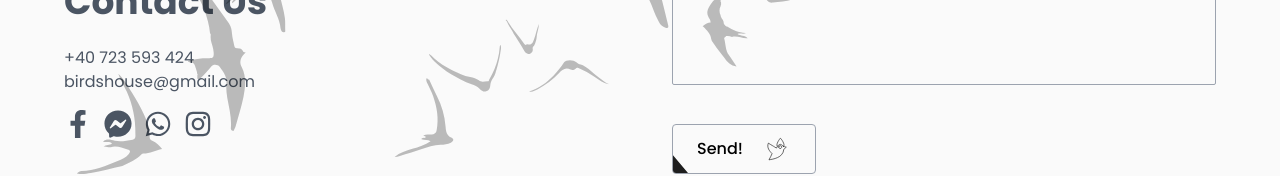
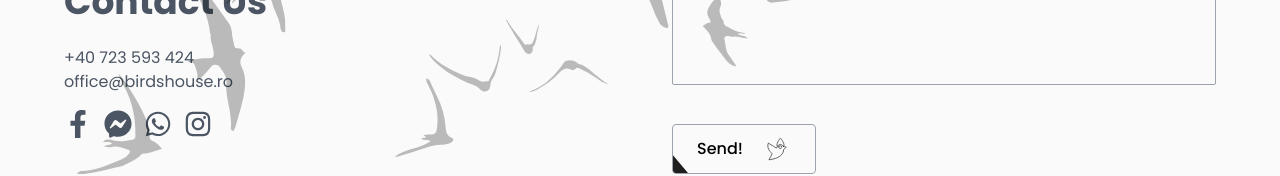
Before and after one commit to airdgo/birds-house, a Next.js app: page /contact in a window 1280 px wide. Shown: the part 450-626 px from the top of the page. Built offline with nearby package versions, Linux system fonts and the light colour scheme.

Commit message:
refactor: change the email address

```diff
--- a/src/pages/contact.js
+++ b/src/pages/contact.js
@@ -18,7 +18,7 @@ export default function Contact() {
 					<div>
 						<h1 className="mb-6 text-3xl font-bold md:text-4xl w-max">
 							<a
-								href="http://maps.google.com/?q=Birds House Parang Romania"
+								href="http://maps.google.com/?q=Birds+House+Parang+Romania"
 								target="_blank"
 								rel="noreferrer"
 							>
@@ -29,7 +29,7 @@ export default function Contact() {
 
 						<address className="max-w-[10rem] not-italic">
 							<a
-								href="http://maps.google.com/?q=Birds House Parang Romania"
+								href="http://maps.google.com/?q=Birds+House+Parang+Romania"
 								target="_blank"
 								rel="noreferrer"
 							>
@@ -41,7 +41,7 @@ export default function Contact() {
 					<div className="row-start-2 [&>a]:block [&>a]:w-max">
 						<h1 className="mb-6 text-3xl font-bold md:text-4xl">Contact Us</h1>
 						<a href="tel:+40723593424">+40 723 593 424</a>
-						<a href="mailto:birdshouse@gmail.com">birdshouse@gmail.com</a>
+						<a href="mailto:office@birdshouse.ro">office@birdshouse.ro</a>
 						<SocialMedia addClass={"mt-4"} />
 					</div>
 
```
